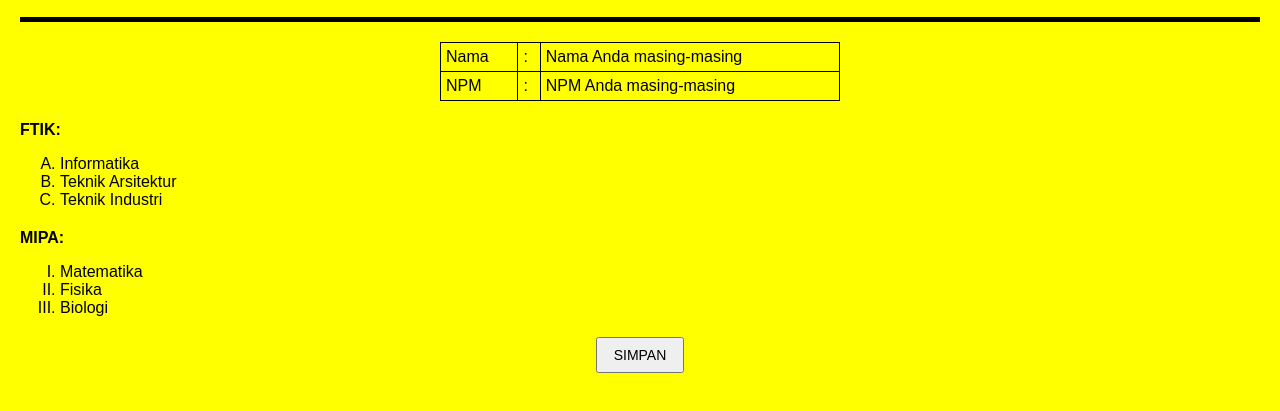
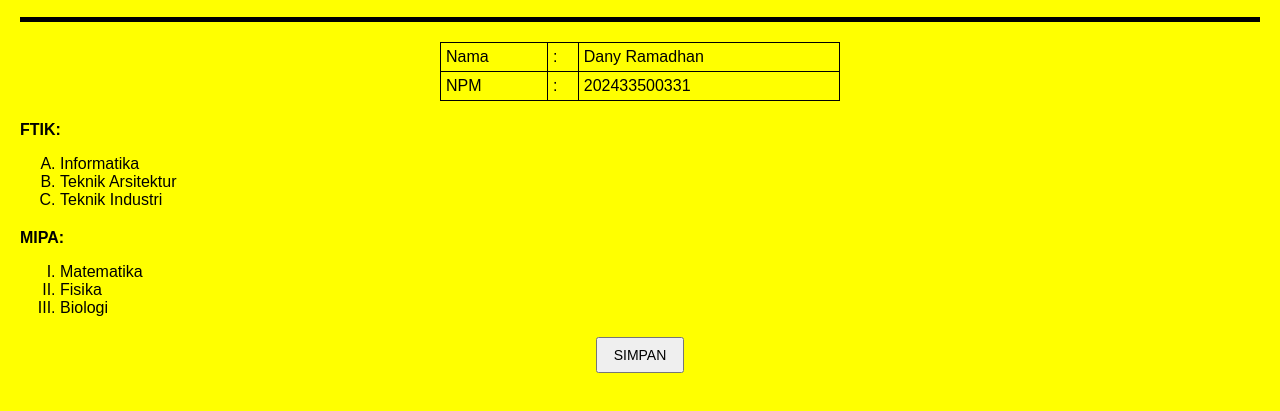
Before and after one commit to Dexwix/UTS-3-WEB-DASAR-NO2, a plain HTML site: page index.html in a window 1280 px wide. Shown: the part 147-558 px from the top of the page. Drawn offline with Linux system fonts and the light colour scheme.

Commit message:
Update index.html

```diff
--- a/index.html
+++ b/index.html
@@ -88,12 +88,12 @@
         <tr>
             <td>Nama</td>
             <td>:</td>
-            <td>Nama Anda masing-masing</td>
+            <td>Dany Ramadhan</td>
         </tr>
         <tr>
             <td>NPM</td>
             <td>:</td>
-            <td>NPM Anda masing-masing</td>
+            <td>202433500331</td>
         </tr>
     </table>
 
@@ -116,4 +116,5 @@
     </div>
 
 </body>
+
 </html>
```
